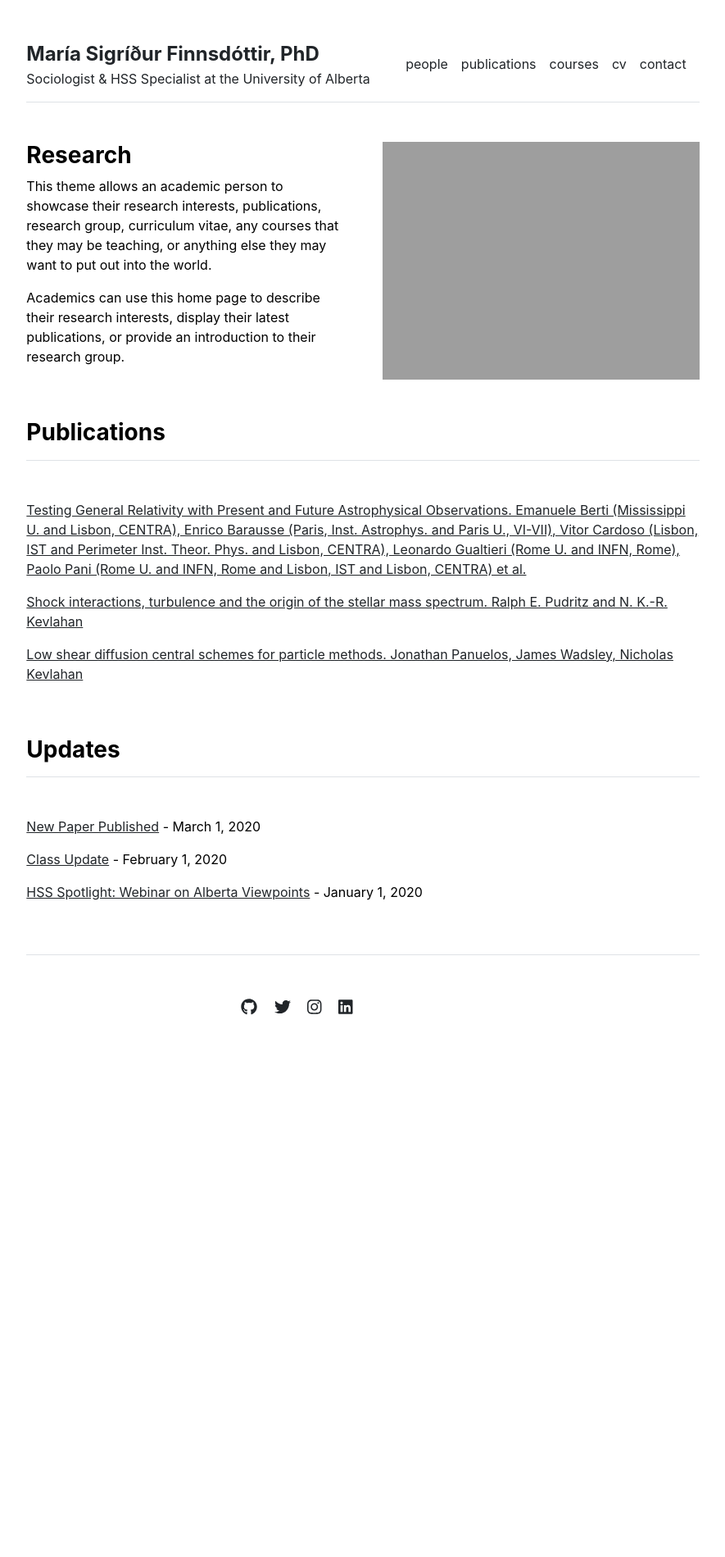
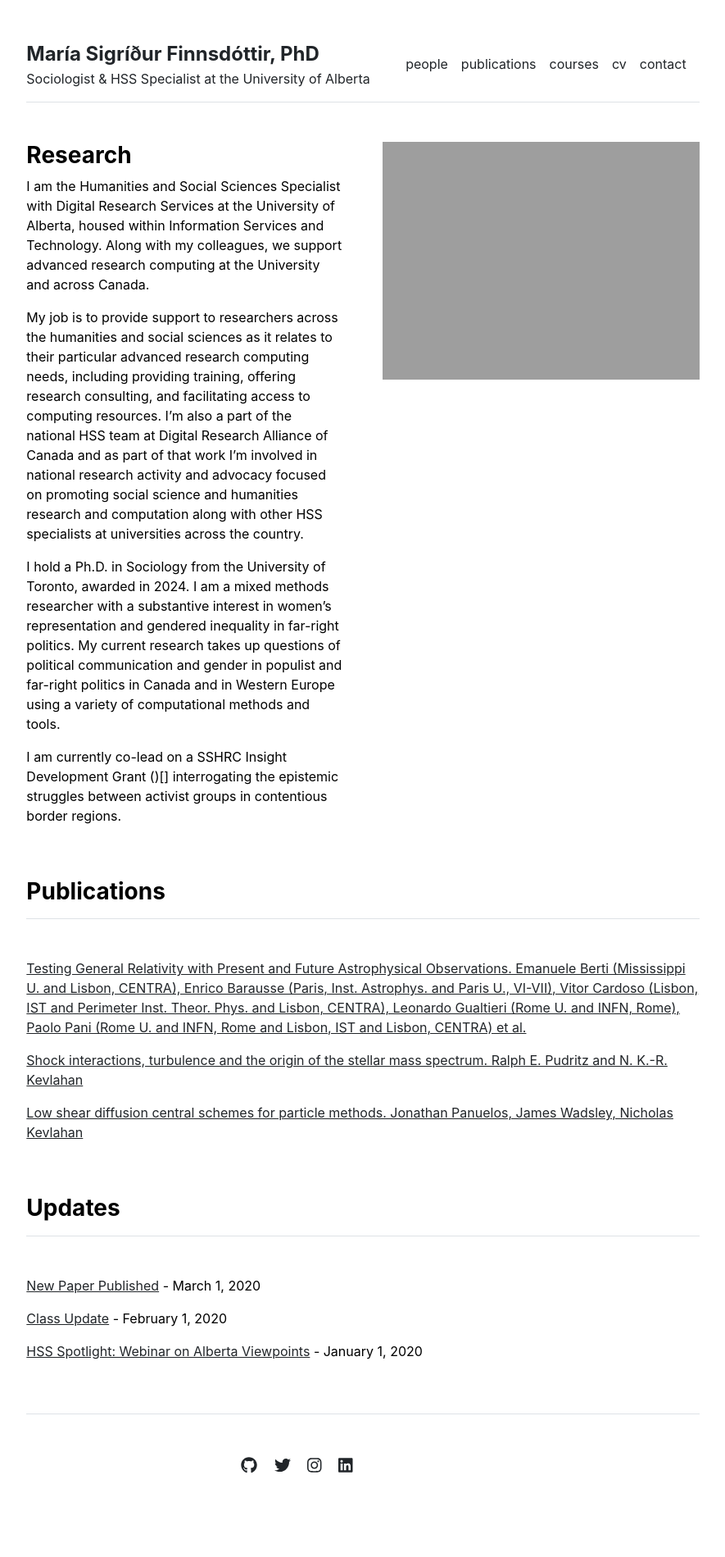
Before and after one commit to finnsdottir/finnsdottir.github.io, a Jekyll site: the page built from index.md, in a window 1280 px wide. Shown: the whole page at 82% size, without its empty margins (197-1082 px from the left). Built offline with Jekyll 4.4.1, drawn with Linux system fonts in a browser that asks for light colours; before the commit the page ends 1339 px from its top, so only the background shows below that.

Commit message:
adding my info to the front page

```diff
--- a/index.md
+++ b/index.md
@@ -3,6 +3,10 @@ layout: home
 title: "Home"
 ---
 
-This theme allows an academic person to showcase their research interests, publications, research group, curriculum vitae, any courses that they may be teaching, or anything else they may want to put out into the world.
+I am the Humanities and Social Sciences Specialist with Digital Research Services at the University of Alberta, housed within Information Services and Technology. Along with my colleagues, we support advanced research computing at the University and across Canada.
 
-Academics can use this home page to describe their research interests, display their latest publications, or provide an introduction to their research group.
+My job is to provide support to researchers across the humanities and social sciences as it relates to their particular advanced research computing needs, including providing training, offering research consulting, and facilitating access to computing resources. I’m also a part of the national HSS team at Digital Research Alliance of Canada and as part of that work I’m involved in national research activity and advocacy focused on promoting social science and humanities research and computation along with other HSS specialists at universities across the country.
+
+I hold a Ph.D. in Sociology from the University of Toronto, awarded in 2024. I am a mixed methods researcher with a substantive interest in women’s representation and gendered inequality in far-right politics. My current research takes up questions of political communication and gender in populist and far-right politics in Canada and in Western Europe using a variety of computational methods and tools.
+
+I am currently co-lead on a SSHRC Insight Development Grant ()[] interrogating the epistemic struggles between activist groups in contentious border regions.
```
